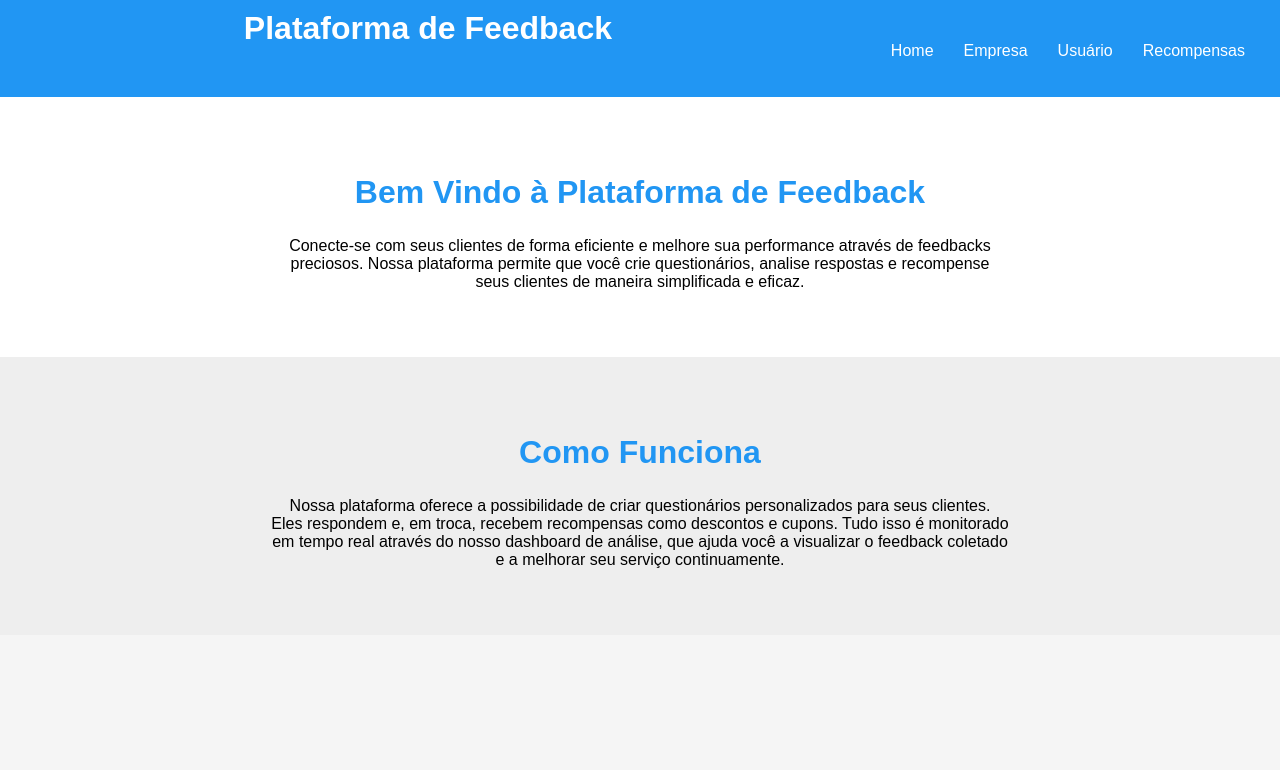
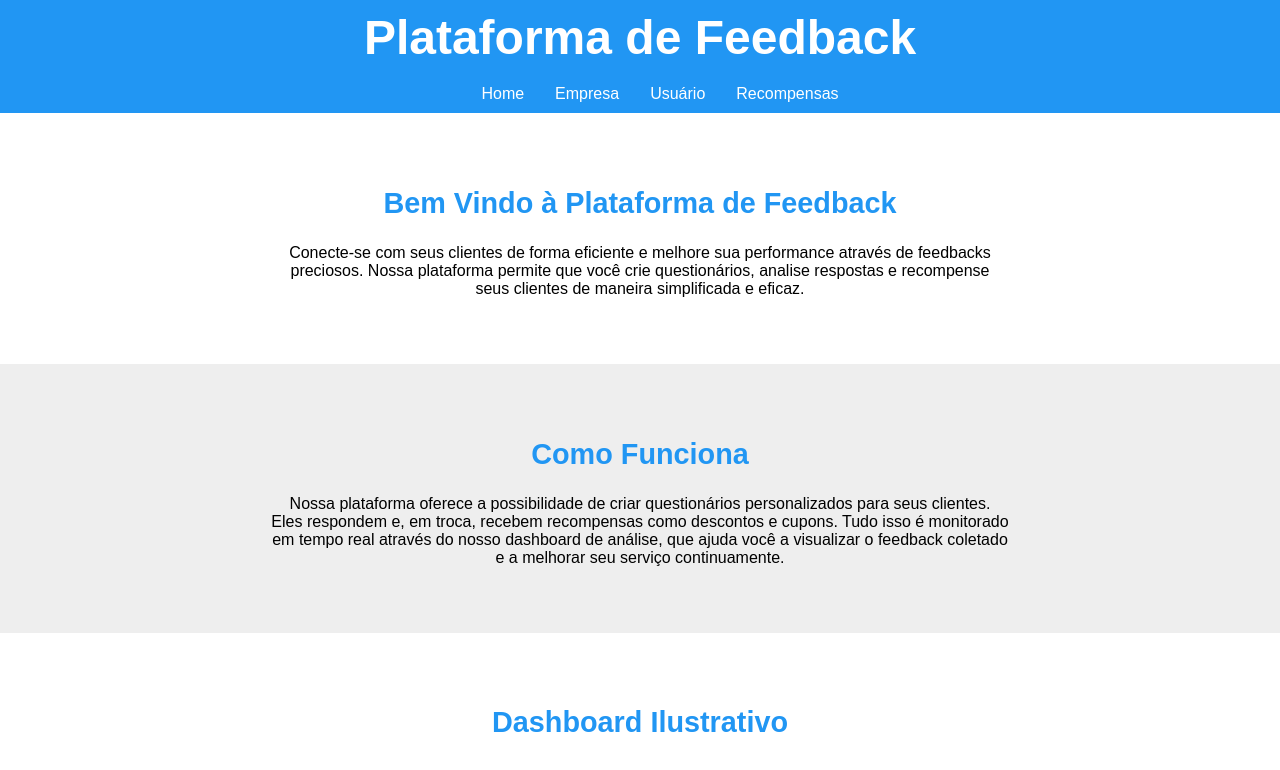
Before and after one commit to PedroRodriguesSantos/Lab.Prototipagem, a React (Create React App) app in the folder react/plataforma_feedback/: page / in a window 1280 px wide. Shown: the top 770 px of the page. Built offline with nearby package versions, Linux system fonts and the light colour scheme.

Commit message:
Adicionando arquivos

```diff
--- a/react/plataforma_feedback/src/App.js
+++ b/react/plataforma_feedback/src/App.js
@@ -11,7 +11,7 @@ const App = () => {
       <Navbar />
       <Welcome />
       <HowItWorks />
-
+      <Dashboard />
     </div>
   );
 }
--- a/react/plataforma_feedback/src/components/Dashboard.js
+++ b/react/plataforma_feedback/src/components/Dashboard.js
@@ -1,61 +1,18 @@
 import React from 'react';
 import { Line, Bar, Pie } from 'react-chartjs-2';
 import { Chart as ChartJS, CategoryScale, LinearScale, BarElement, Title, Tooltip, Legend } from 'chart.js';
+
 
 // Registra as escalas e elementos necessários
 ChartJS.register(CategoryScale, LinearScale, BarElement, Title, Tooltip, Legend);
 
 const Dashboard = () => {
-    const satisfactionData = {
-        labels: ['Jan', 'Mar', 'Jun', 'Set', 'Dez'],
-        datasets: [
-            {
-                label: 'Satisfação do Cliente',
-                data: [85, 87, 90, 92, 95],
-                borderColor: 'green',
-                fill: false,
-            }
-        ]
-    };
-
-    const responseData = {
-        labels: ['Email', 'Chat', 'Telefone'],
-        datasets: [
-            {
-                label: 'Total de Respostas',
-                data: [150, 170, 130],
-                backgroundColor: ['#4CAF50', '#FFC107', '#2196F3'],
-            }
-        ]
-    };
-
-    const departmentData = {
-        labels: ['Eletrônicos', 'Vestuário', 'Alimentos', 'Cosméticos', 'Acessórios'],
-        datasets: [
-            {
-                label: 'Desempenho por Departamento',
-                data: [30, 25, 20, 15, 10],
-                backgroundColor: ['#FF5733', '#33FF57', '#5733FF', '#FF33A8', '#33D8FF'],
-            }
-        ]
-    };
 
     return (
         <section className="dashboard">
-            <h2>Dashboard Ilustrativo</h2>
-            <div className="charts">
-                <div className="chart">
-                    <h3>Satisfação do Cliente</h3>
-                    <Line data={satisfactionData} />
-                </div>
-                <div className="chart">
-                    <h3>Total de Respostas</h3>
-                    <Bar data={responseData} />
-                </div>
-                <div className="chart">
-                    <h3>Desempenho por Departamento</h3>
-                    <Pie data={departmentData} />
-                </div>
+            <h1>Dashboard Ilustrativo</h1>
+            <div className="image">
+
             </div>
         </section>
     );
--- a/react/plataforma_feedback/src/components/Navbar.js
+++ b/react/plataforma_feedback/src/components/Navbar.js
@@ -6,8 +6,6 @@ const Navbar = () => {
             <div className="Title">
                 <h1>Plataforma de Feedback</h1>
             </div>
-
-            <br />
 
             <ul className="nav-links">
                 <li>Home</li>
--- a/react/plataforma_feedback/src/index.css
+++ b/react/plataforma_feedback/src/index.css
@@ -9,34 +9,29 @@ body {
   background-color: #2196F3;
   color: white;
   padding: 10px 20px;
-  display: flex;
   justify-content: space-between;
   align-items: center;
 }
 
 .Title {
-  margin-bottom: 20px;
-  padding-bottom: 20px;
   text-align: center;
-  /* Centraliza o texto dentro da div */
-  width: 100%;
-  /* Garante que a div ocupe toda a largura */
+  margin: 0;
 }
 
 .Title h1 {
-  font-size: 2rem;
+  font-size: 3rem;
   margin: 0;
-  /* Ajuste o valor para o tamanho desejado */
 }
 
-.navbar .logo img {
-  height: 40px;
-}
 
 .nav-links {
   list-style: none;
+  display: flex;
+  justify-content: center;
+  gap: 1px;
+  margin: 0;
   margin-top: 20px;
-  display: flex;
+
 }
 
 .nav-links li {
@@ -51,7 +46,7 @@ body {
 }
 
 .welcome h1 {
-  font-size: 2rem;
+  font-size: 1.8rem;
   color: #2196F3;
 }
 
@@ -62,7 +57,7 @@ body {
 }
 
 .how-it-works h1 {
-  font-size: 2rem;
+  font-size: 1.8rem;
   color: #2196F3;
 }
 
@@ -70,6 +65,11 @@ body {
   padding: 50px 20px;
   text-align: center;
   background-color: #ffffff;
+}
+
+.dashboard h1 {
+  font-size: 1.8rem;
+  color: #2196F3;
 }
 
 
```
Also changed, not shown: react/plataforma_feedback/src/components/images/graficos.jpg (added).
